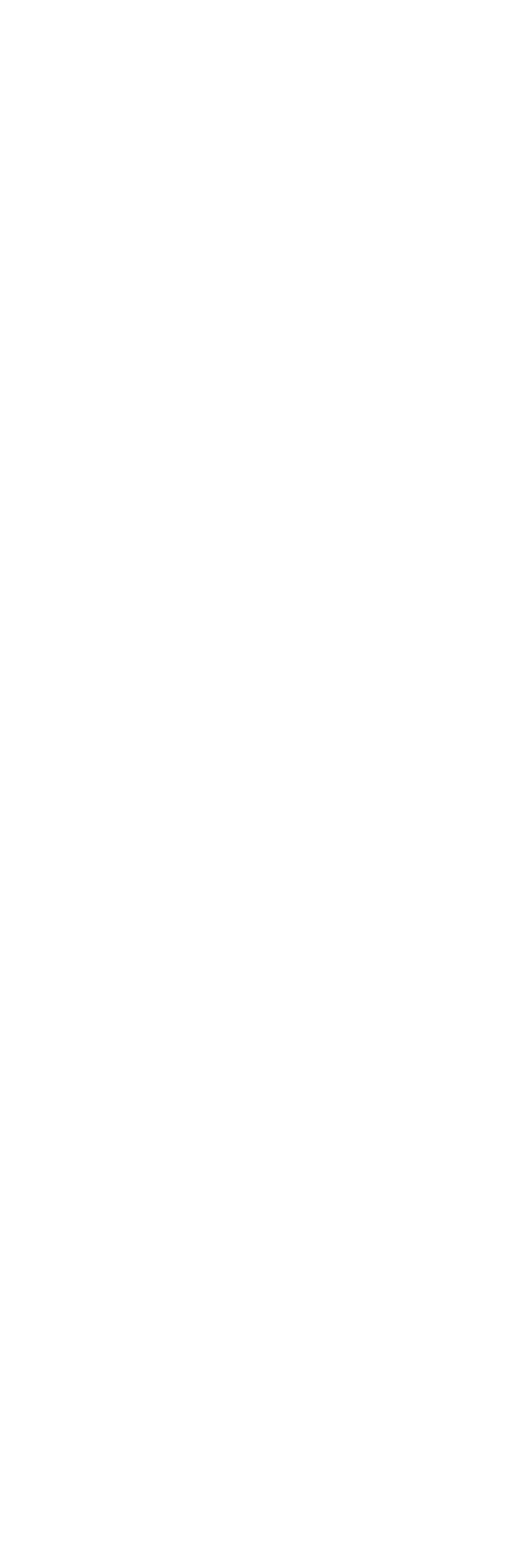
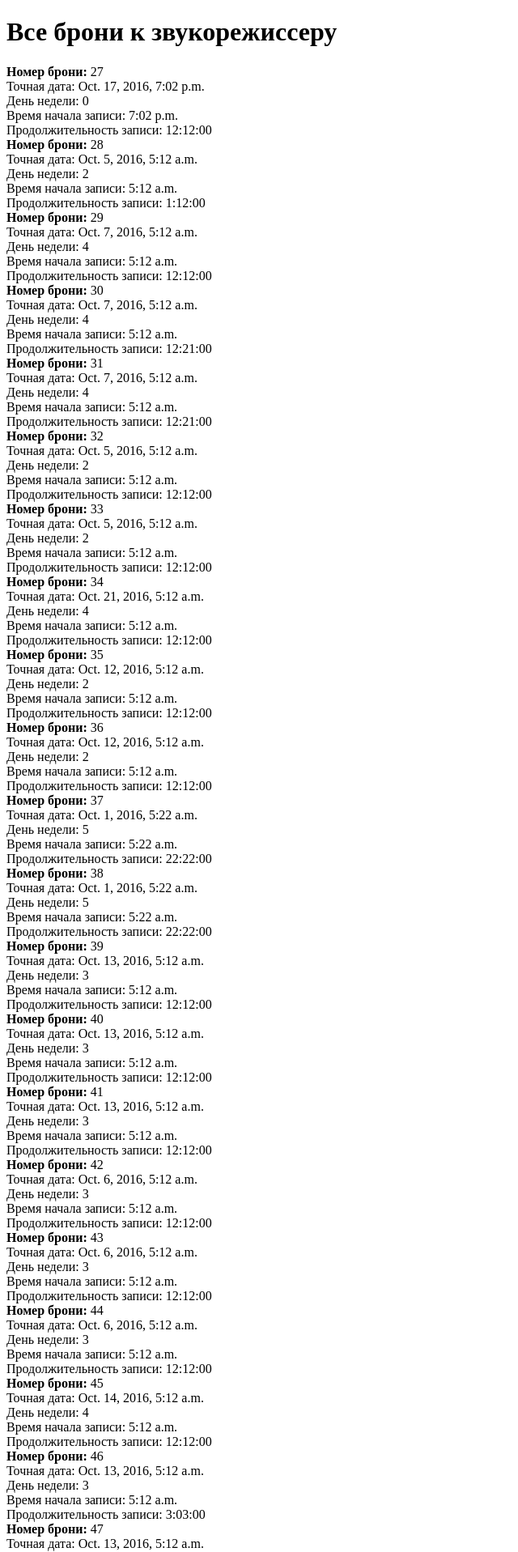
Before and after one commit to LEVLLN/RecordStudio, a Django app: page /bookings/creating/show_soundman_schedule/3/ in a window 1280 px wide. Before the commit the part shown is empty. Shown: the top 1917 px of the page at 81% size, without its empty margins (0-640 px from the left). Before the commit the page ends 800 px from the top, so only its background shows below. Run offline with Django 3.2, Linux system fonts and the light colour scheme; data comes from the database, SQL or seed files in the repository.

Commit message:
Реализовал: Показать всех звукорежиссеров Выбрать звукорежиссера Отобразить список его рабочих дней\часов Отобразить список броней, назначеных к нему

```diff
--- a/bookings/templates/bookings/show_soundman_schedule.html
+++ b/bookings/templates/bookings/show_soundman_schedule.html
@@ -1,9 +1,22 @@
 <!DOCTYPE html>
 {% for schedule in schedules %}
-<b>{{ schedule.get_working_day_display }}</b>
+    <b>День недели: {{ schedule.get_working_day_display }}</b>
     <br>
-    start: {{ schedule.start_of_the_day}}
+    start: {{ schedule.start_of_the_day }}
     <br>
     end: {{ schedule.end_of_the_day }}
     <br>
 {% endfor %}
+<h1>Все брони к звукорежиссеру</h1>
+{% for booking in bookings %}
+    <b>Номер брони: </b> {{ booking.id }}
+    <br>
+    Точная дата: {{ booking.start }}
+    <br>
+    День недели: {{ booking.start.weekday }}
+    <br>
+    Время начала записи: {{ booking.start|time }}
+    <br>
+    Продолжительность записи: {{ booking.duration }}
+    <br>
+{% endfor %}
--- a/bookings/views.py
+++ b/bookings/views.py
@@ -95,5 +95,10 @@ def show_soundman_schedule(request, soundman_id):
     print(soundman)
     schedules = Schedule.objects.all().filter(soundman=soundman)
     print(schedules)
-    context = {'schedules': schedules}
+    bookings = Reservation.objects.all().filter(soundman=soundman)
+    context = {
+        'schedules': schedules,
+        'bookings': bookings
+
+    }
     return render(request, "bookings/show_soundman_schedule.html", context)
```
